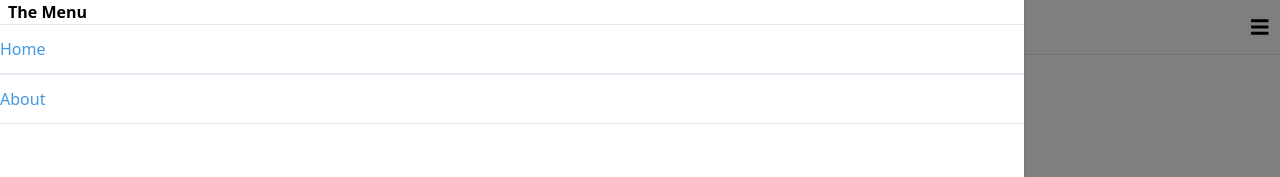
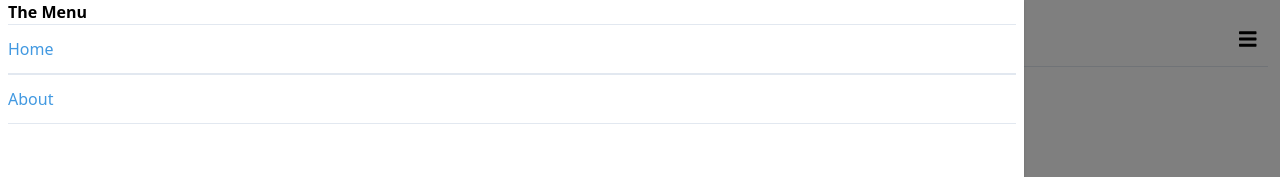
Before and after one commit to kultosh/begin-react-easy, a React (Create React App) app: page / in a window 1280 px wide. Both pictures are taken after a click on the icon 1259 px from the left and 26 px from the top of the page. Shown: the top 177 px of the page. Built offline with nearby package versions, Linux system fonts and the light colour scheme.

Commit message:
Created views for clear code

```diff
--- a/src/App.js
+++ b/src/App.js
@@ -1,15 +1,23 @@
 import React from 'react';
 import Footer from './components/Footer';
 import Header from './components/Header';
-import {BrowserRouter as Router, Route} from 'react-router-dom';
+import {BrowserRouter as Router, Route, Switch} from 'react-router-dom';
+import Home from './views/Home';
+import About from './views/About';
 
 function App() {
   return (
-    <div className="App">
+    <div className="p-3">
         <Router>
           <Header />
-          <Route exact path="/"><h2>Home Page!</h2></Route>
-          <Route path="/about"><h2>About Page!</h2></Route>
+          <Switch>
+            <Route exact path="/">
+              <Home />
+            </Route>
+            <Route path="/about">
+              <About />
+            </Route>
+          </Switch>
         </Router>
         <Footer />
     </div>
--- a/src/components/NavigationMenu.js
+++ b/src/components/NavigationMenu.js
@@ -3,8 +3,8 @@ import {Link} from 'react-router-dom';
 
 function NavigationMenu (props) {
     return (
-        <div>
-            <span className="font-bold px-2">The Menu</span>
+        <div className="px-2">
+            <span className="font-bold">The Menu</span>
             <ul>
                 <li><Link to="/" className="text-blue-500 py-3 border-t border-b block" onClick={props.closeMenu}>Home</Link></li>
                 <li><Link to="/about" className="text-blue-500 py-3 border-t border-b block" onClick={props.closeMenu}>About</Link></li>
--- /dev/null
+++ b/src/views/About.js
@@ -0,0 +1,11 @@
+import React from 'react';
+
+function About() {
+    return (
+        <div>
+            <h2>About Page!</h2>
+        </div>
+    )
+}
+
+export default About;
--- /dev/null
+++ b/src/views/Home.js
@@ -0,0 +1,12 @@
+import React from 'react';
+
+function Home() {
+    return (
+        <div>
+            <h2>Home Page!</h2>
+            <p>Hello Santosh</p>
+        </div>
+    )
+}
+
+export default Home;
```
